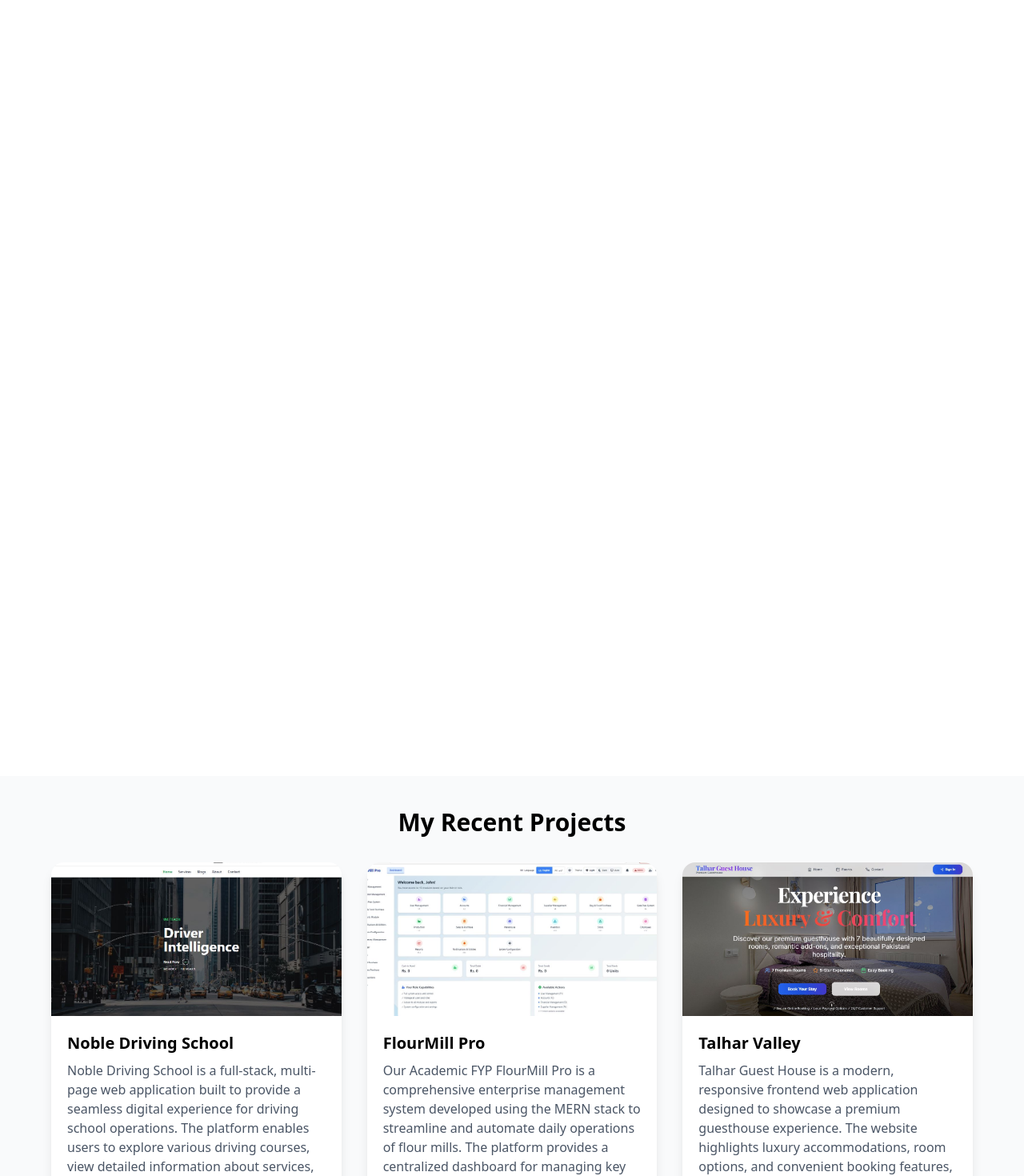
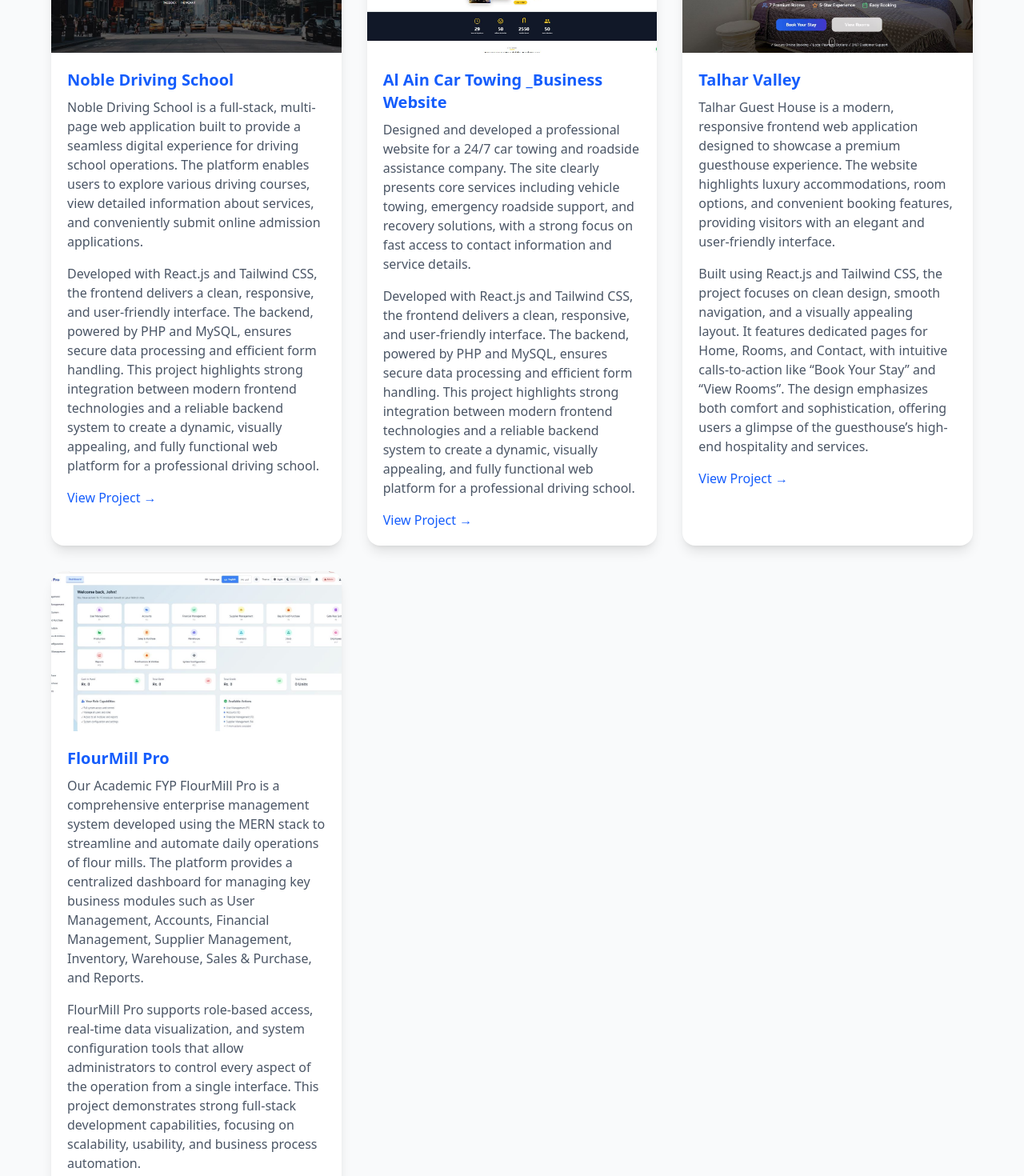
Before and after one commit to Taibullah789/myPortfolio, a React (Vite) app: page / in a window 1280 px wide. Shown: the part 1300-2770 px from the top of the page at 80% size. Built offline with nearby package versions, Linux system fonts and the light colour scheme; no server answers.

Commit message:
latest modify

```diff
--- a/src/App.tsx
+++ b/src/App.tsx
@@ -70,8 +70,8 @@ function App() {
     <>
       <Navbar />
       <About />
+      <Projects />
       <Experience />
-      <Projects />
       <Contact />
       <Footer />
     </>
--- a/src/Projects.tsx
+++ b/src/Projects.tsx
@@ -2,6 +2,7 @@
 import noble from "./assets/n1.JPG";
 import mill from "./assets/mill.JPG";
 import talhar from "./assets/talhar.JPG";
+import alain from "./assets/alain.jpg";
 
 const projects = [
   {
@@ -13,20 +14,28 @@ const projects = [
     link: "https://nobledrivingschool-git-main-taibullahs-projects.vercel.app?_vercel_share=5EnQkAWK25gTBWeshXXuFu4kcW0x1ghs",
   },
   {
+    title: "Al Ain Car Towing _Business Website ",
+    description:
+      "Designed and developed a professional website for a 24/7 car towing and roadside assistance company. The site clearly presents core services including vehicle towing, emergency roadside support, and recovery solutions, with a strong focus on fast access to contact information and service details.",
+      desc2:"Developed with React.js and Tailwind CSS, the frontend delivers a clean, responsive, and user-friendly interface. The backend, powered by PHP and MySQL, ensures secure data processing and efficient form handling. This project highlights strong integration between modern frontend technologies and a reliable backend system to create a dynamic, visually appealing, and fully functional web platform for a professional driving school.",
+    image: alain, // place your image in public/images/
+    link: "https://alaincartowing.com/",
+  },
+  {
+    title: "Talhar Valley",
+    description:
+    "Talhar Guest House is a modern, responsive frontend web application designed to showcase a premium guesthouse experience. The website highlights luxury accommodations, room options, and convenient booking features, providing visitors with an elegant and user-friendly interface.",
+    desc2:'Built using React.js and Tailwind CSS, the project focuses on clean design, smooth navigation, and a visually appealing layout. It features dedicated pages for Home, Rooms, and Contact, with intuitive calls-to-action like “Book Your Stay” and “View Rooms”. The design emphasizes both comfort and sophistication, offering users a glimpse of the guesthouse’s high-end hospitality and services.',
+    image: talhar,
+    link: "https://github.com/Taibullah789/talhar-valley",
+  },
+  {
     title: "FlourMill Pro",
     description:
       "Our Academic FYP FlourMill Pro is a comprehensive enterprise management system developed using the MERN stack to streamline and automate daily operations of flour mills. The platform provides a centralized dashboard for managing key business modules such as User Management, Accounts, Financial Management, Supplier Management, Inventory, Warehouse, Sales & Purchase, and Reports. ",
       desc2:"FlourMill Pro supports role-based access, real-time data visualization, and system configuration tools that allow administrators to control every aspect of the operation from a single interface. This project demonstrates strong full-stack development capabilities, focusing on scalability, usability, and business process automation.",
     image: mill, // place your image in public/images/
     link: "https://github.com/Alibanday/Flour-Mill-Management-System",
-  },
-  {
-    title: "Talhar Valley",
-    description:
-      "Talhar Guest House is a modern, responsive frontend web application designed to showcase a premium guesthouse experience. The website highlights luxury accommodations, room options, and convenient booking features, providing visitors with an elegant and user-friendly interface.",
-      desc2:'Built using React.js and Tailwind CSS, the project focuses on clean design, smooth navigation, and a visually appealing layout. It features dedicated pages for Home, Rooms, and Contact, with intuitive calls-to-action like “Book Your Stay” and “View Rooms”. The design emphasizes both comfort and sophistication, offering users a glimpse of the guesthouse’s high-end hospitality and services.',
-    image: talhar,
-    link: "https://github.com/Taibullah789/talhar-valley",
   },
 ];
 
@@ -44,10 +53,10 @@ function Projects() {
             <img
               src={project.image}
               alt={project.title}
-              className="w-full h-48 object-cover"
+              className="w-full h-50 object-cover"
             />
             <div className="p-5">
-              <h3 className="text-xl font-semibold mb-2">{project.title}</h3>
+              <h3 className="text-xl text-blue-600 font-semibold mb-2">{project.title}</h3>
 
               <p className="text-gray-600 mb-4">{project.description}</p>
 
--- a/src/about.tsx
+++ b/src/about.tsx
@@ -1,4 +1,4 @@
-
+import taibImage from './assets/taib.jpg';
 function About() {
   return (
     <section id="about" className="py-20 bg-gradient-to-br from-gray-50 to-blue-50">
@@ -16,7 +16,7 @@ function About() {
             <div className="relative">
               <div className="w-80 h-80 mx-auto lg:mx-0 bg-gradient-to-br hover:animate-bounce  from-blue-500 to-purple-600 rounded-full flex items-center justify-center shadow-2xl">
                 <div className="w-72 h-72 bg-white rounded-full flex items-center justify-center">
-                  <span className="text-8xl font-bold text-gray-800">T</span>
+                  <span className="text-8xl font-bold text-gray-800"><img src={taibImage} alt="" className="rounded-full" /></span>
                 </div>
               </div>
               <div className="absolute -bottom-4 -right-4 bg-green-500 text-white px-4 py-2 rounded-full text-sm font-semibold">
```
Also changed, not shown: src/assets/alain.JPG (added), src/assets/taib.jpg (added).
